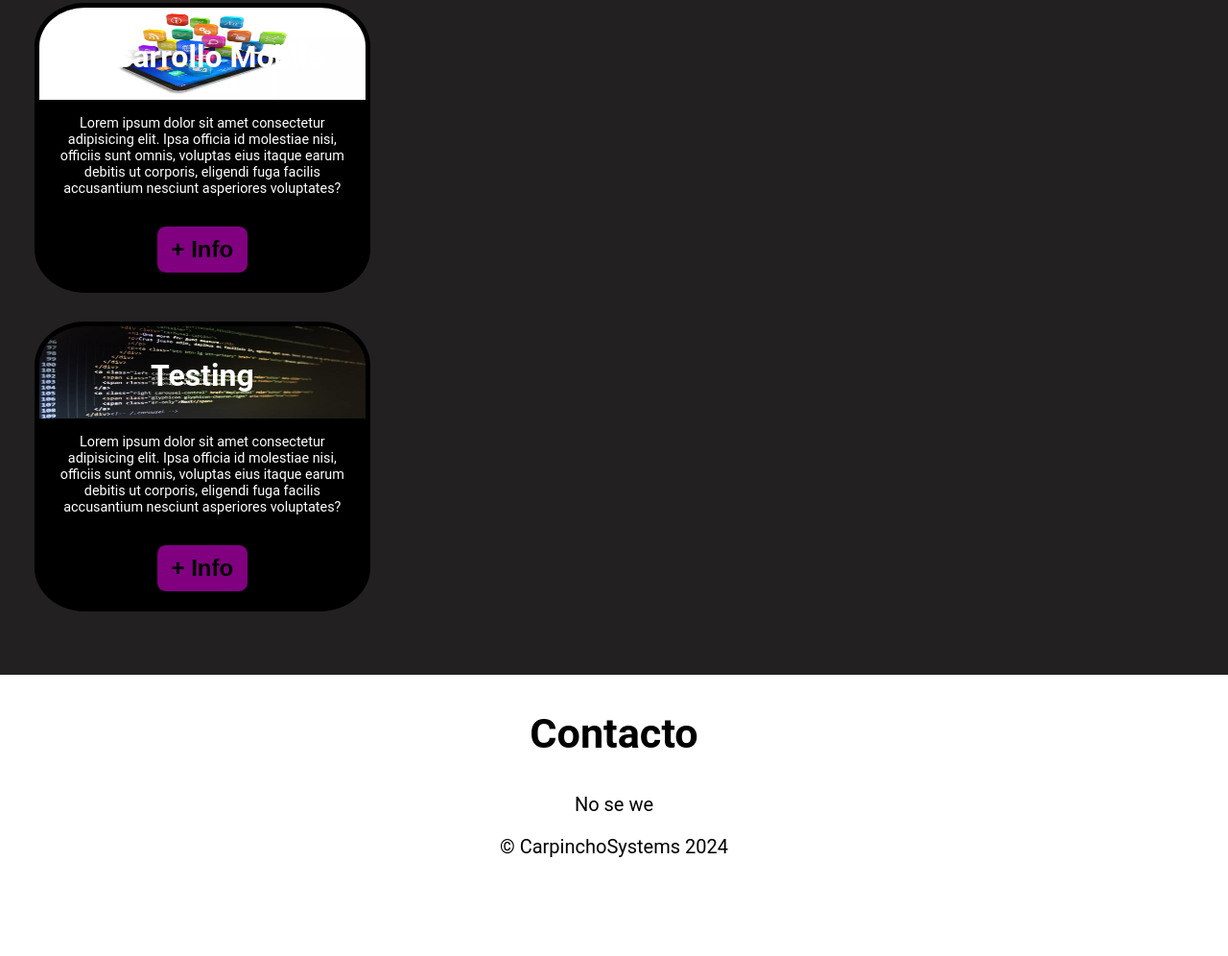
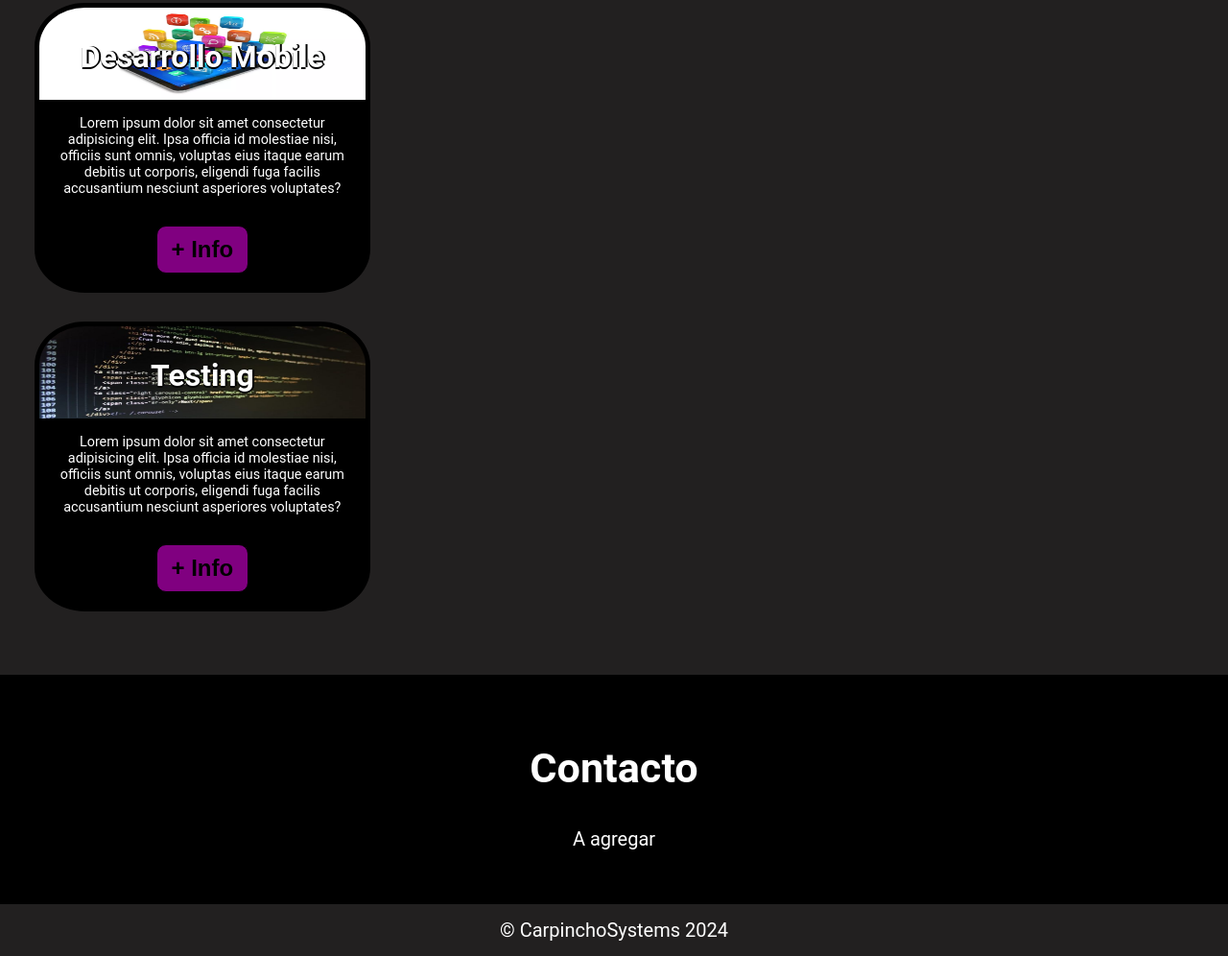
Before and after one commit to LukIt4InDr/developer-web-project, a plain HTML site: page index.html in a window 1280 px wide. Shown: the part 4109-5105 px from the top of the page at 96% size. Before the commit the page ends 5023 px from the top, so only its background shows below. Drawn offline with Linux system fonts and the light colour scheme.

Commit message:
version mobile terminada

```diff
--- a/index.html
+++ b/index.html
@@ -98,7 +98,7 @@
     <section id="contact">
         <div class="container">
             <h2>Contacto</h2>
-            <p>No se we</p>
+            <p>A agregar</p>
         </div>
     </section>
 
--- a/style.css
+++ b/style.css
@@ -178,6 +178,7 @@ nav a:hover{
 .services h3{
     margin: 0px;
     padding: 32px 0;
+    text-shadow: 2px 0 black, 0 2px black;
 }
 
 .services p{
@@ -227,6 +228,26 @@ nav a:hover{
     background-color: black;
 }
 
+/* --------------------------------------------------------------------- */
+
+#contact{
+    background-color: black;
+    padding: 35.856px;
+    color: white;
+}
+
+/* --------------------------------------------------------------------- */
+
+footer{
+    background-color: rgb(34, 32, 32);
+    padding: 15px;
+    color: white;
+}
+
+footer p{
+    margin: 0;
+}
+
 /* @media (min-width: 750px){
     header .container{
         flex-direction: row;
```
